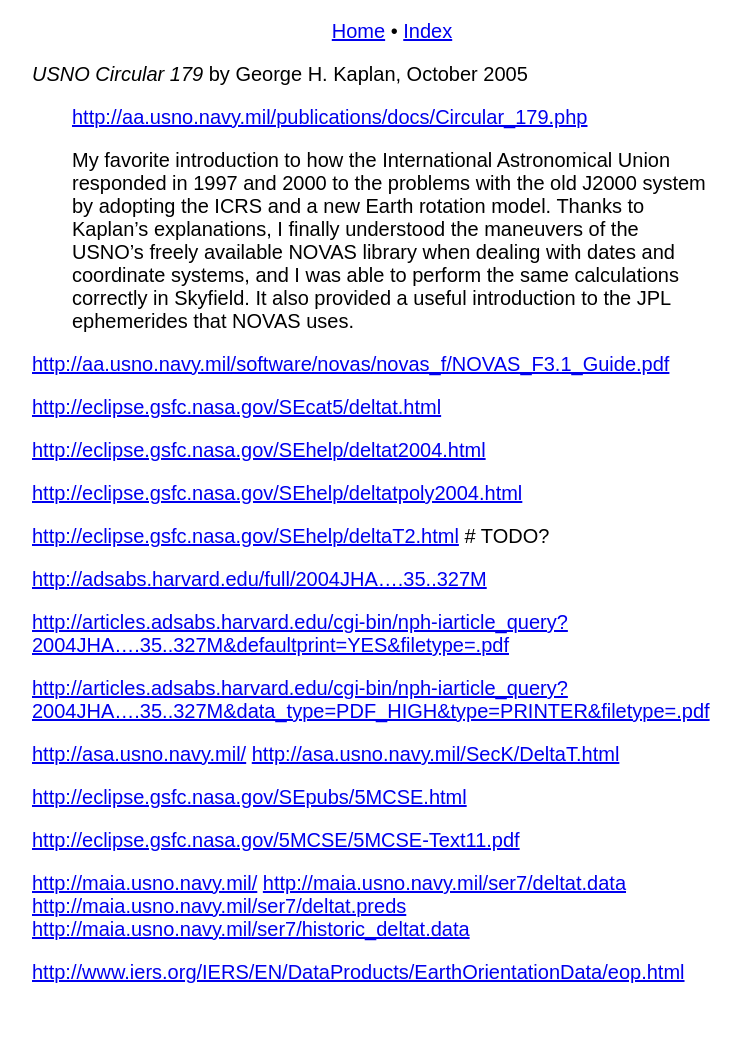
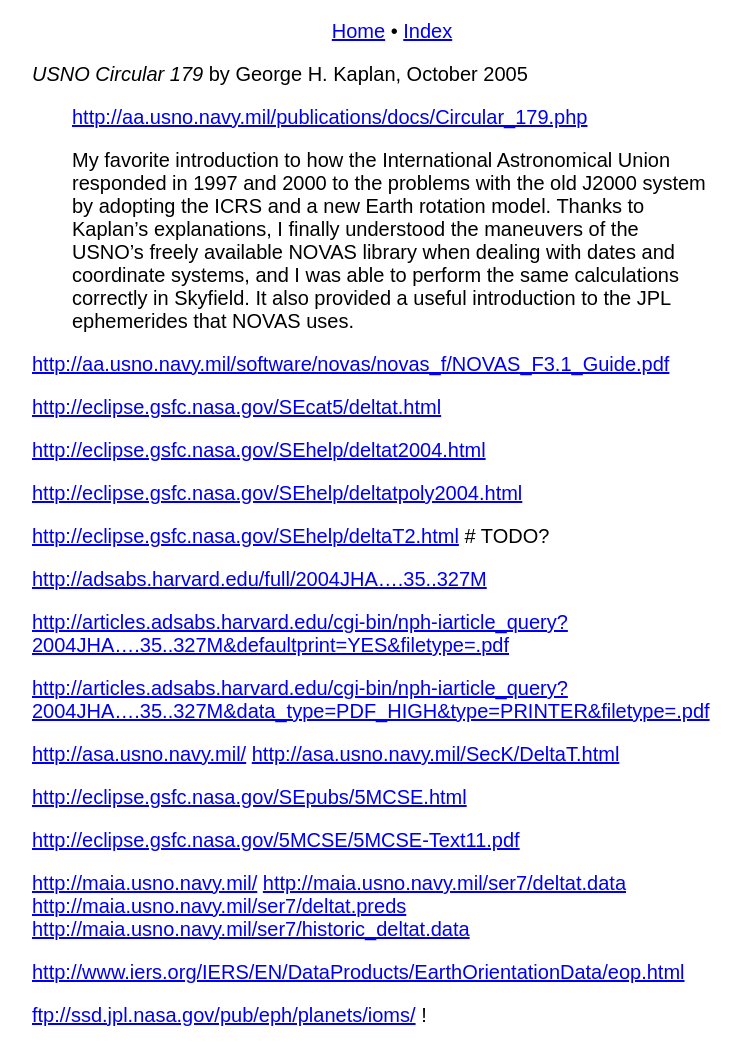
Before and after one commit to skyfielders/python-skyfield, a Sphinx documentation site: the page built from skyfield/documentation/bibliography.rst, in a window 1280 px wide. Shown: the whole page, without its empty margins (248-989 px from the left). Built offline with Sphinx 7.4.7, drawn with Linux system fonts in a browser that asks for light colours; before the commit the page ends 1004 px from its top, so only the background shows below that.

Commit message:
Add link to ephemeris "IOM" files to bibliography

```diff
--- a/skyfield/documentation/bibliography.rst
+++ b/skyfield/documentation/bibliography.rst
@@ -41,3 +41,6 @@
 http://maia.usno.navy.mil/ser7/historic_deltat.data
 
 http://www.iers.org/IERS/EN/DataProducts/EarthOrientationData/eop.html
+
+
+ftp://ssd.jpl.nasa.gov/pub/eph/planets/ioms/  !
```
